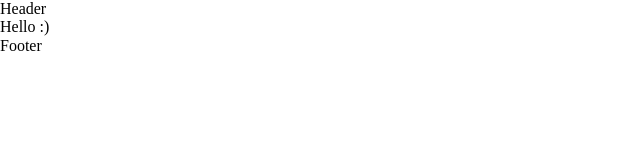
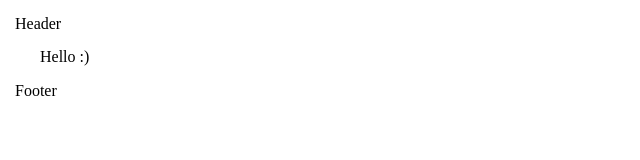
Before and after one commit to samuelsson/lumidrop_gatsby, a Gatsby site: page / in a window 1280 px wide. Shown: the whole page, without its empty margins (0-640 px from the left). Built offline with nearby package versions, Linux system fonts and the light colour scheme; Gatsby itself is replaced by a stand-in of ours.

Commit message:
Add some styling and nvmrc

```diff
--- a/src/components/Footer/Footer.module.scss
+++ b/src/components/Footer/Footer.module.scss
@@ -1,3 +1,3 @@
 .footer {
-
+  padding: 15px;
 }
--- a/src/components/Header/Header.module.scss
+++ b/src/components/Header/Header.module.scss
@@ -1,3 +1,3 @@
 .header {
-
+  padding: 15px;
 }
--- a/src/components/Layout/Layout.js
+++ b/src/components/Layout/Layout.js
@@ -1,5 +1,6 @@
 import React from "react";
 import 'normalize.css';
+import styles from './Layout.module.scss';
 
 import Header from "../Header/Header";
 import Footer from "../Footer/Footer";
@@ -7,7 +8,9 @@ import Footer from "../Footer/Footer";
 const Layout = ({ children }) => (
   <div className="wrapper">
     <Header/>
-    {children}
+    <div className={ styles.content }>
+      {children}
+    </div>
     <Footer/>
   </div>
 );
--- /dev/null
+++ b/src/components/Layout/Layout.module.scss
@@ -0,0 +1,6 @@
+.wrapper {}
+
+.content {
+  width: 1200px;
+  margin: 0 auto;
+}
```
Also changed, not shown: 1 other file.
